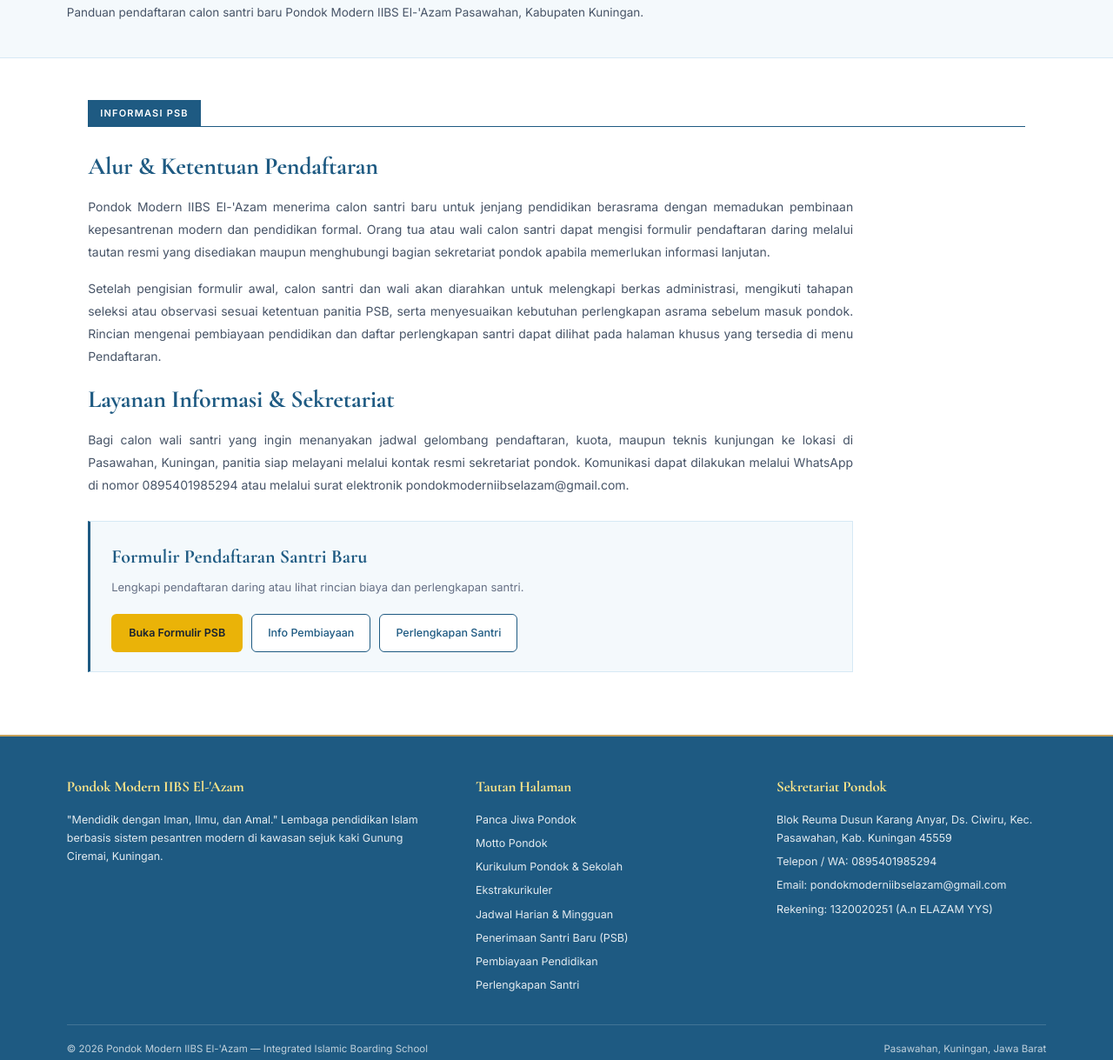
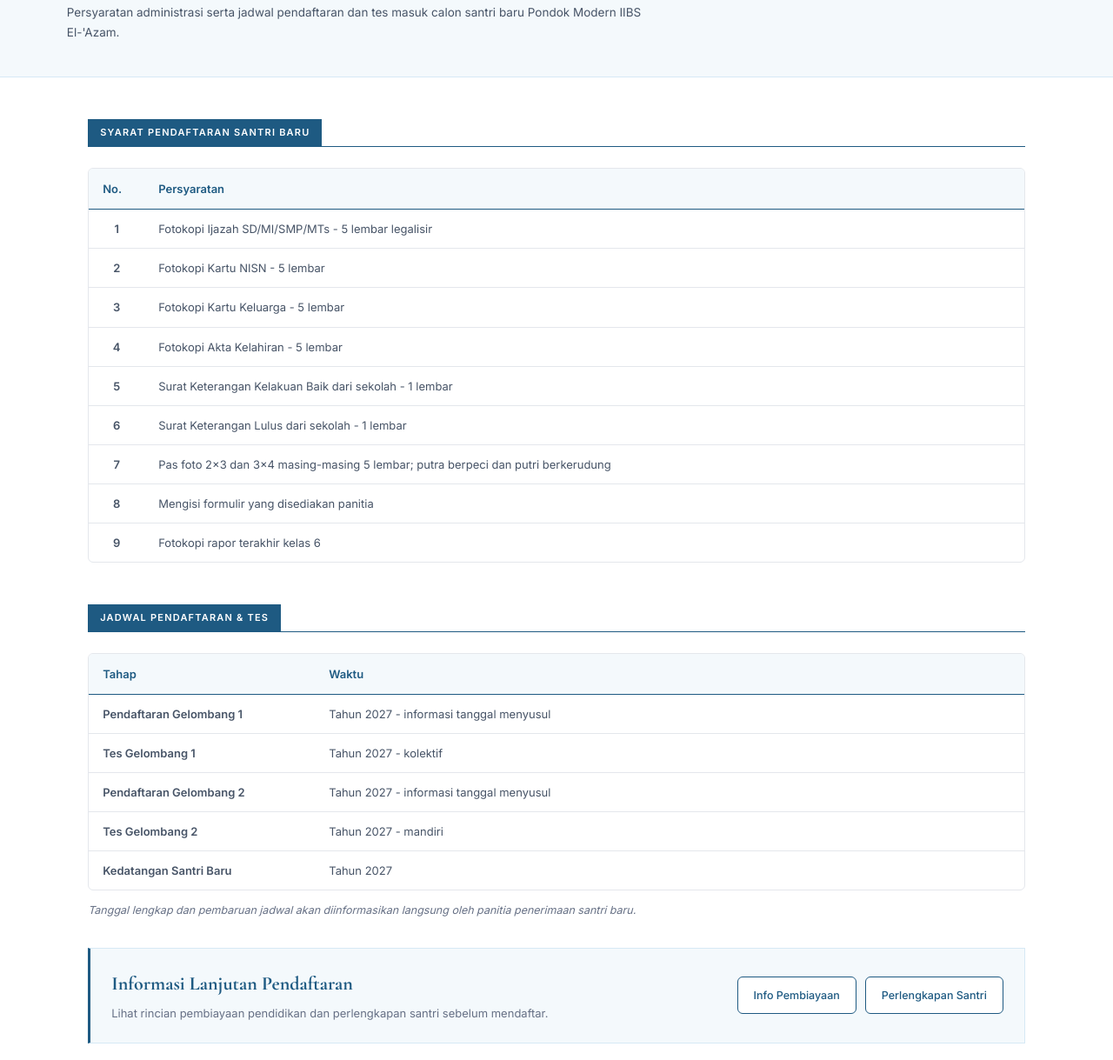
Before and after one commit to cndyamee/iibs-elazam-web, a plain HTML site: page psb.html in a window 1280 px wide. Shown: the part 179-1398 px from the top of the page at 87% size. Drawn offline with nearby package versions, Linux system fonts and the light colour scheme.

```diff
--- a/psb.html
+++ b/psb.html
@@ -4,7 +4,7 @@
     <meta charset="UTF-8">
     <meta name="viewport" content="width=device-width, initial-scale=1.0">
     <title>Penerimaan Santri Baru (PSB) | Pondok Modern IIBS El-'Azam</title>
-    <meta name="description" content="Informasi Penerimaan Santri Baru (PSB) Pondok Modern IIBS El-'Azam Pasawahan, Kabupaten Kuningan.">
+    <meta name="description" content="Syarat pendaftaran dan jadwal tes Penerimaan Santri Baru (PSB) Pondok Modern IIBS El-'Azam Pasawahan, Kabupaten Kuningan.">
     <link href="https://fonts.googleapis.com/css2?family=Cormorant+Garamond:wght@600;700&family=Inter:wght@400;500;600&display=swap" rel="stylesheet">
 
     <style>
@@ -311,7 +311,7 @@
         }
 
         .section-block {
-            margin-bottom: 44px;
+            margin-bottom: 48px;
             scroll-margin-top: 84px;
         }
 
@@ -331,29 +331,60 @@
             text-transform: uppercase;
         }
 
-        .prose-article {
-            max-width: 880px;
-            display: flex;
-            flex-direction: column;
-            gap: 16px;
+        .psb-table-wrap {
+            overflow-x: auto;
+            border: 1px solid var(--line);
+            border-radius: 6px;
         }
-        .prose-article h2 {
-            font-size: 28px;
+
+        table.psb-table {
+            width: 100%;
+            border-collapse: collapse;
+            font-size: 13px;
+        }
+
+        table.psb-table th {
+            background: var(--sky-tint);
             color: var(--sky-deep);
-            font-weight: 700;
-            line-height: 1.25;
-            margin-top: 4px;
+            font-weight: 600;
+            text-align: left;
+            padding: 12px 16px;
+            border-bottom: 1.5px solid var(--sky-deep);
         }
-        .prose-article p {
-            font-size: 14px;
+
+        table.psb-table td {
+            padding: 11px 16px;
+            border-bottom: 1px solid var(--line);
             color: var(--ink-body);
-            line-height: 1.85;
-            text-align: justify;
+            vertical-align: top;
+        }
+
+        table.psb-table tr:last-child td {
+            border-bottom: none;
+        }
+
+        .no-col {
+            width: 64px;
+            font-weight: 600;
+            color: var(--ink-dark);
+            text-align: center;
+        }
+
+        .tahap-col {
+            width: 260px;
+            font-weight: 600;
+            color: var(--ink-dark);
+        }
+
+        .table-note {
+            margin-top: 12px;
+            font-size: 12.5px;
+            color: var(--ink-muted);
+            font-style: italic;
         }
 
         .psb-cta-box {
-            margin-top: 28px;
-            max-width: 880px;
+            margin-top: 32px;
             background: var(--sky-tint);
             border: 1px solid #D6E9F5;
             border-left: 3px solid var(--sky-deep);
@@ -382,24 +413,6 @@
             display: flex;
             gap: 10px;
             flex-wrap: wrap;
-        }
-
-        .btn-daftar-page {
-            display: inline-flex;
-            align-items: center;
-            justify-content: center;
-            padding: 10px 20px;
-            background-color: var(--gold-btn);
-            color: var(--ink-dark);
-            text-decoration: none;
-            font-size: 12.5px;
-            font-weight: 600;
-            border-radius: 6px;
-            transition: background-color 0.2s ease;
-        }
-
-        .btn-daftar-page:hover {
-            background-color: var(--gold-btn-hover);
         }
 
         .btn-outline-page {
@@ -490,8 +503,7 @@
             .has-submenu.open > .submenu { display: block; }
 
             .page-banner h1 { font-size: 28px; }
-            .prose-article h2 { font-size: 24px; }
-            .prose-article p { text-align: left; }
+            .tahap-col { width: auto; }
             .footer-inner { grid-template-columns: 1fr; }
             .footer-bottom { flex-direction: column; gap: 6px; }
         }
@@ -578,37 +590,111 @@
         <div class="page-banner-inner">
             <div class="breadcrumb"><a href="index.html">Beranda</a> / Pendaftaran / Penerimaan Santri Baru (PSB)</div>
             <h1>Penerimaan Santri Baru (PSB)</h1>
-            <p>Panduan pendaftaran calon santri baru Pondok Modern IIBS El-'Azam Pasawahan, Kabupaten Kuningan.</p>
+            <p>Persyaratan administrasi serta jadwal pendaftaran dan tes masuk calon santri baru Pondok Modern IIBS El-'Azam.</p>
         </div>
     </section>
 
     <main class="content-wrap">
         <section class="section-block">
             <div class="tab-header-line">
-                <span>Informasi PSB</span>
+                <span>Syarat Pendaftaran Santri Baru</span>
             </div>
 
-            <article class="prose-article">
-                <h2>Alur &amp; Ketentuan Pendaftaran</h2>
-                <p>Pondok Modern IIBS El-'Azam menerima calon santri baru untuk jenjang pendidikan berasrama dengan memadukan pembinaan kepesantrenan modern dan pendidikan formal. Orang tua atau wali calon santri dapat mengisi formulir pendaftaran daring melalui tautan resmi yang disediakan maupun menghubungi bagian sekretariat pondok apabila memerlukan informasi lanjutan.</p>
-                <p>Setelah pengisian formulir awal, calon santri dan wali akan diarahkan untuk melengkapi berkas administrasi, mengikuti tahapan seleksi atau observasi sesuai ketentuan panitia PSB, serta menyesuaikan kebutuhan perlengkapan asrama sebelum masuk pondok. Rincian mengenai pembiayaan pendidikan dan daftar perlengkapan santri dapat dilihat pada halaman khusus yang tersedia di menu Pendaftaran.</p>
+            <div class="psb-table-wrap">
+                <table class="psb-table">
+                    <thead>
+                        <tr>
+                            <th class="no-col">No.</th>
+                            <th>Persyaratan</th>
+                        </tr>
+                    </thead>
+                    <tbody>
+                        <tr>
+                            <td class="no-col">1</td>
+                            <td>Fotokopi Ijazah SD/MI/SMP/MTs - 5 lembar legalisir</td>
+                        </tr>
+                        <tr>
+                            <td class="no-col">2</td>
+                            <td>Fotokopi Kartu NISN - 5 lembar</td>
+                        </tr>
+                        <tr>
+                            <td class="no-col">3</td>
+                            <td>Fotokopi Kartu Keluarga - 5 lembar</td>
+                        </tr>
+                        <tr>
+                            <td class="no-col">4</td>
+                            <td>Fotokopi Akta Kelahiran - 5 lembar</td>
+                        </tr>
+                        <tr>
+                            <td class="no-col">5</td>
+                            <td>Surat Keterangan Kelakuan Baik dari sekolah - 1 lembar</td>
+                        </tr>
+                        <tr>
+                            <td class="no-col">6</td>
+                            <td>Surat Keterangan Lulus dari sekolah - 1 lembar</td>
+                        </tr>
+                        <tr>
+                            <td class="no-col">7</td>
+                            <td>Pas foto 2x3 dan 3x4 masing-masing 5 lembar; putra berpeci dan putri berkerudung</td>
+                        </tr>
+                        <tr>
+                            <td class="no-col">8</td>
+                            <td>Mengisi formulir yang disediakan panitia</td>
+                        </tr>
+                        <tr>
+                            <td class="no-col">9</td>
+                            <td>Fotokopi rapor terakhir kelas 6</td>
+                        </tr>
+                    </tbody>
+                </table>
+            </div>
+        </section>
 
-                <h2>Layanan Informasi &amp; Sekretariat</h2>
-                <p>Bagi calon wali santri yang ingin menanyakan jadwal gelombang pendaftaran, kuota, maupun teknis kunjungan ke lokasi di Pasawahan, Kuningan, panitia siap melayani melalui kontak resmi sekretariat pondok. Komunikasi dapat dilakukan melalui WhatsApp di nomor 0895401985294 atau melalui surat elektronik pondokmoderniibselazam@gmail.com.</p>
-            </article>
+        <section class="section-block">
+            <div class="tab-header-line">
+                <span>Jadwal Pendaftaran &amp; Tes</span>
+            </div>
+
+            <div class="psb-table-wrap">
+                <table class="psb-table">
+                    <thead>
+                        <tr>
+                            <th>Tahap</th>
+                            <th>Waktu</th>
+                        </tr>
+                    </thead>
+                    <tbody>
+                        <tr>
+                            <td class="tahap-col">Pendaftaran Gelombang 1</td>
+                            <td>Tahun 2027 - informasi tanggal menyusul</td>
+                        </tr>
+                        <tr>
+                            <td class="tahap-col">Tes Gelombang 1</td>
+                            <td>Tahun 2027 - kolektif</td>
+                        </tr>
+                        <tr>
+                            <td class="tahap-col">Pendaftaran Gelombang 2</td>
+                            <td>Tahun 2027 - informasi tanggal menyusul</td>
+                        </tr>
+                        <tr>
+                            <td class="tahap-col">Tes Gelombang 2</td>
+                            <td>Tahun 2027 - mandiri</td>
+                        </tr>
+                        <tr>
+                            <td class="tahap-col">Kedatangan Santri Baru</td>
+                            <td>Tahun 2027</td>
+                        </tr>
+                    </tbody>
+                </table>
+            </div>
+            <p class="table-note">Tanggal lengkap dan pembaruan jadwal akan diinformasikan langsung oleh panitia penerimaan santri baru.</p>
 
             <div class="psb-cta-box">
                 <div>
-                    <strong>Formulir Pendaftaran Santri Baru</strong>
-                    <span>Lengkapi pendaftaran daring atau lihat rincian biaya dan perlengkapan santri.</span>
+                    <strong>Informasi Lanjutan Pendaftaran</strong>
+                    <span>Lihat rincian pembiayaan pendidikan dan perlengkapan santri sebelum mendaftar.</span>
                 </div>
                 <div class="psb-cta-actions">
-                    <a
-                      href="https://docs.google.com/forms/d/e/1FAIpQLScqXFZ52vTLcIygKnMtI5K5_jBDjHdJ_qKKoQYLFE7EmR-4Og/viewform"
-                      target="_blank"
-                      rel="noopener noreferrer"
-                      class="btn-daftar-page"
-                    >Buka Formulir PSB</a>
                     <a href="biaya.html" class="btn-outline-page">Info Pembiayaan</a>
                     <a href="perlengkapan.html" class="btn-outline-page">Perlengkapan Santri</a>
                 </div>
```
Also changed, not shown: index.html (+19 -2 lines), images/drum.jpeg (added), images/pramuka.jpeg (added).
